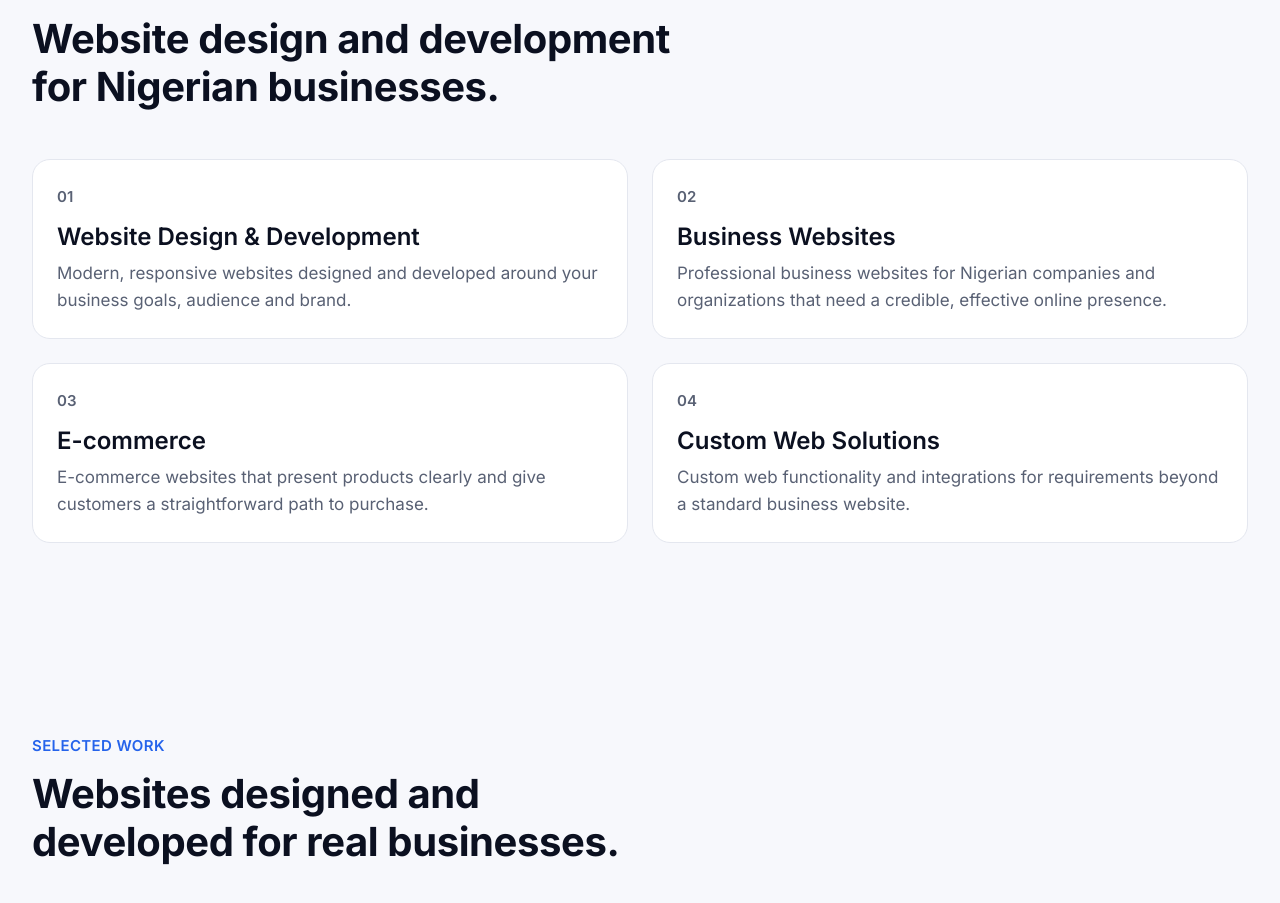
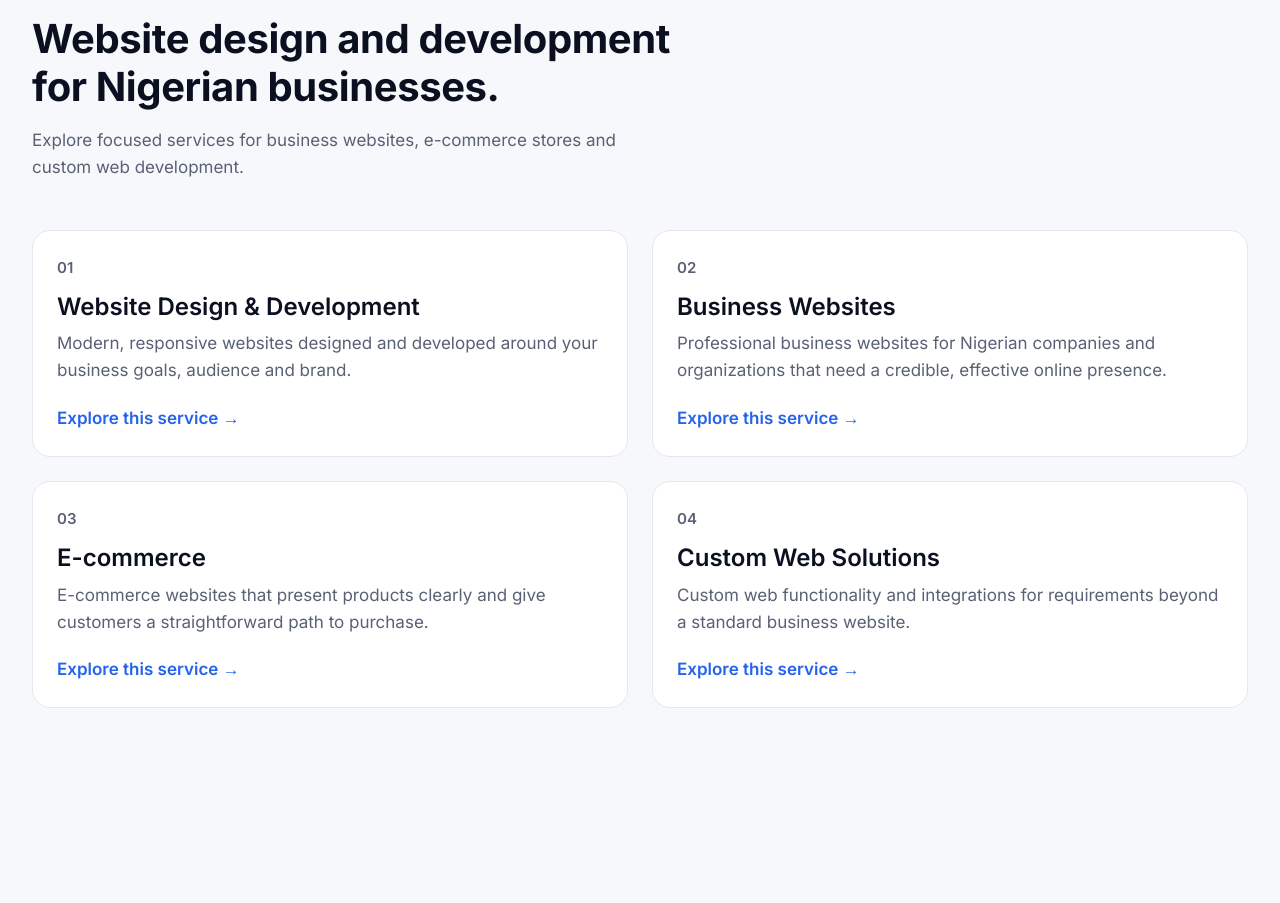
Before and after one commit to KHLLD00/Kaytech_websolutions, a Next.js app: page / in a window 1280 px wide. Shown: the part 1261-2164 px from the top of the page. Built offline with nearby package versions, Linux system fonts and the light colour scheme; no server answers; the database is empty.

Commit message:
Implement Phase 2 on-page SEO and service internal linking

```diff
--- a/components/sections/ServicesSection.tsx
+++ b/components/sections/ServicesSection.tsx
@@ -1,2 +1,43 @@
-import Section from "@/components/ui/Section"; import SectionHeading from "@/components/ui/SectionHeading"; import {createClient} from "@/lib/supabase/server"; import {SERVICES} from "@/lib/content";
-export default async function ServicesSection(){const s=await createClient();const{data}=await s.from("services").select("*").eq("is_active",true).order("display_order");const rows=data?.length?data:SERVICES.map((x,i)=>({...x,id:String(i)}));return <Section id="services"><SectionHeading eyebrow="WHAT WE DO" heading="Website design and development for Nigerian businesses."/><div className="kaytech-stagger mt-12 grid grid-cols-1 gap-6 sm:grid-cols-2">{rows.map((x:any)=><div key={x.id??x.number} className="kaytech-card-hover rounded-card border border-[var(--color-border)] bg-[var(--color-surface)] p-6"><span className="text-support font-semibold text-[var(--color-text-secondary)]">{x.number}</span><h3 className="text-h3 mt-3">{x.title}</h3><p className="text-body mt-2 text-[var(--color-text-secondary)]">{x.short_description??x.description}</p></div>)}</div></Section>;}
+import Link from "next/link";
+import Section from "@/components/ui/Section";
+import SectionHeading from "@/components/ui/SectionHeading";
+import { createClient } from "@/lib/supabase/server";
+import { SERVICES } from "@/lib/content";
+
+const SERVICE_LINKS = [
+  "/services/website-design-development",
+  "/services/business-websites",
+  "/services/ecommerce",
+  "/services/custom-web-development",
+];
+
+export default async function ServicesSection() {
+  const s = await createClient();
+  const { data } = await s.from("services").select("*").eq("is_active", true).order("display_order");
+  const rows = data?.length ? data : SERVICES.map((x, i) => ({ ...x, id: String(i) }));
+
+  return (
+    <Section id="services">
+      <SectionHeading
+        eyebrow="WHAT WE DO"
+        heading="Website design and development for Nigerian businesses."
+        description="Explore focused services for business websites, e-commerce stores and custom web development."
+      />
+      <div className="kaytech-stagger mt-12 grid grid-cols-1 gap-6 sm:grid-cols-2">
+        {rows.map((x: any, index: number) => (
+          <div key={x.id ?? x.number} className="kaytech-card-hover rounded-card border border-[var(--color-border)] bg-[var(--color-surface)] p-6">
+            <span className="text-support font-semibold text-[var(--color-text-secondary)]">{x.number}</span>
+            <h3 className="text-h3 mt-3">{x.title}</h3>
+            <p className="text-body mt-2 text-[var(--color-text-secondary)]">{x.short_description ?? x.description}</p>
+            <Link
+              href={SERVICE_LINKS[index] ?? "/services"}
+              className="mt-5 inline-flex text-body font-semibold text-[var(--color-accent-blue)] hover:underline"
+            >
+              Explore this service →
+            </Link>
+          </div>
+        ))}
+      </div>
+    </Section>
+  );
+}
```
